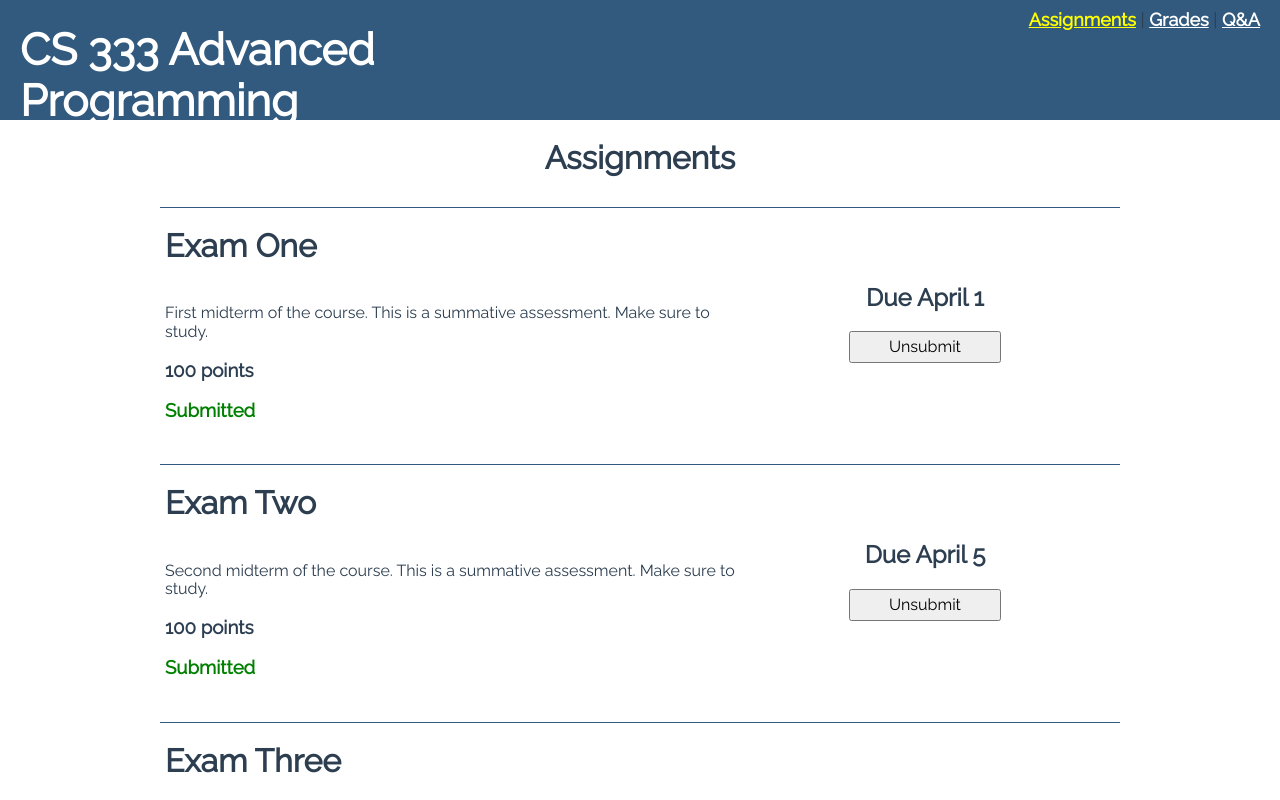
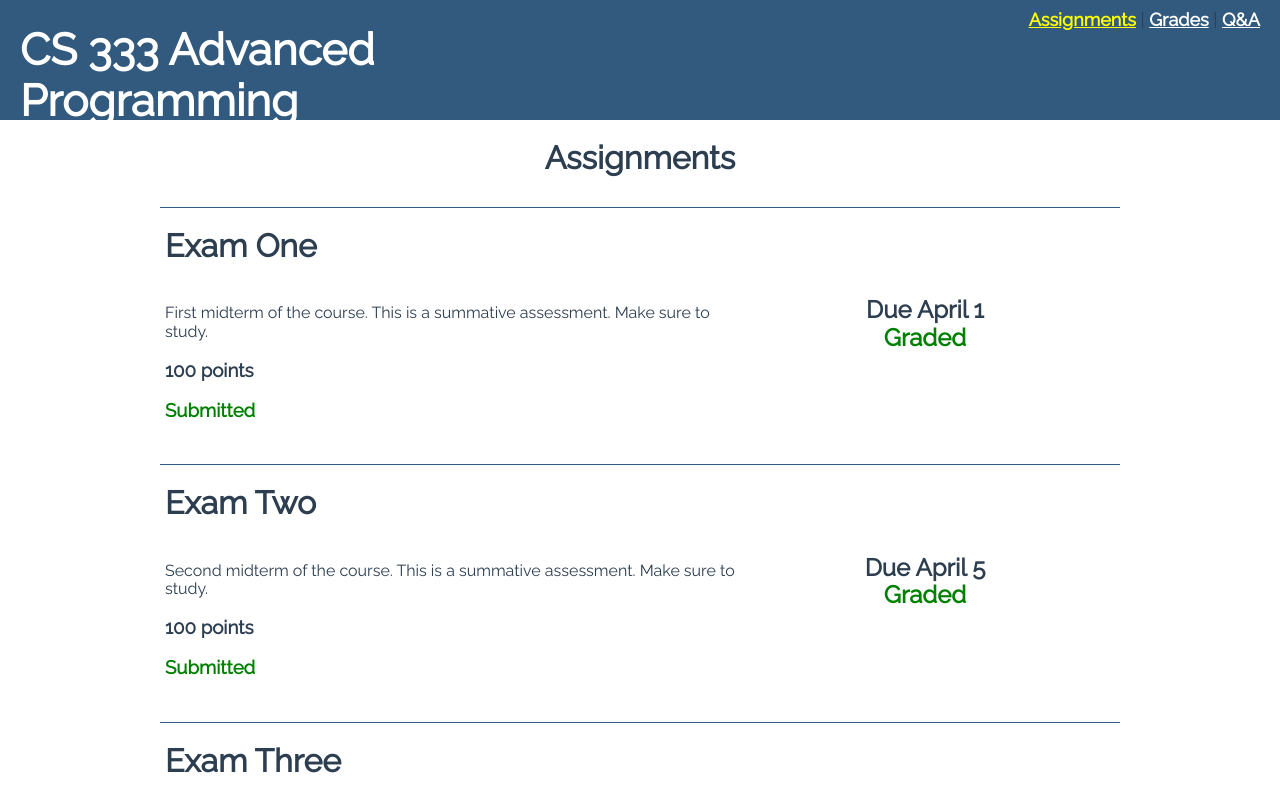
Before and after one commit to Pay10-VA/Creative-Project-3, a Vue app in the folder learning-management/: page / in a window 1280 px wide. Shown: the top 800 px of the page. Built offline with nearby package versions, Linux system fonts and the light colour scheme.

Commit message:
Small changes to home page

```diff
--- a/learning-management/src/components/AssignmentList.vue
+++ b/learning-management/src/components/AssignmentList.vue
@@ -15,7 +15,9 @@
         </div>
         <div id="right-side">
           <h2>Due {{assignment.dueDate}}</h2>
-          <button v-if="assignment.submitted" @click="submission(assignment)">Unsubmit</button>
+          <button v-if="assignment.submitted && assignment.grade == 0" @click="submission(assignment)">Unsubmit</button>
+          <!--<button v-else-if="assignment.grade != 0">Graded</button>-->
+          <div v-else-if="assignment.grade != 0"><h2 id="graded-h2">Graded</h2></div>
           <button v-else @click="submission(assignment)" >Submit</button>
         </div>
       </div>
@@ -107,6 +109,10 @@ button {
     margin-top: 20px;
   }
 
+  #graded-h2 {
+    color: green;
+  }
+
 }
 
 </style>
```
